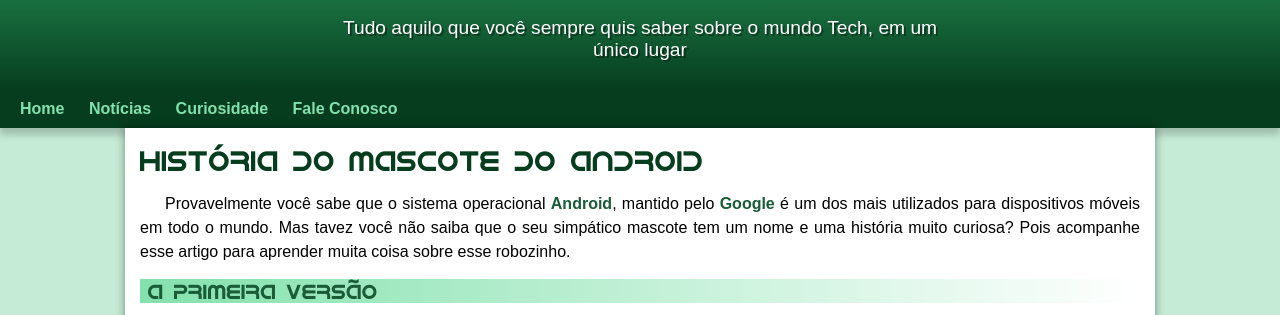
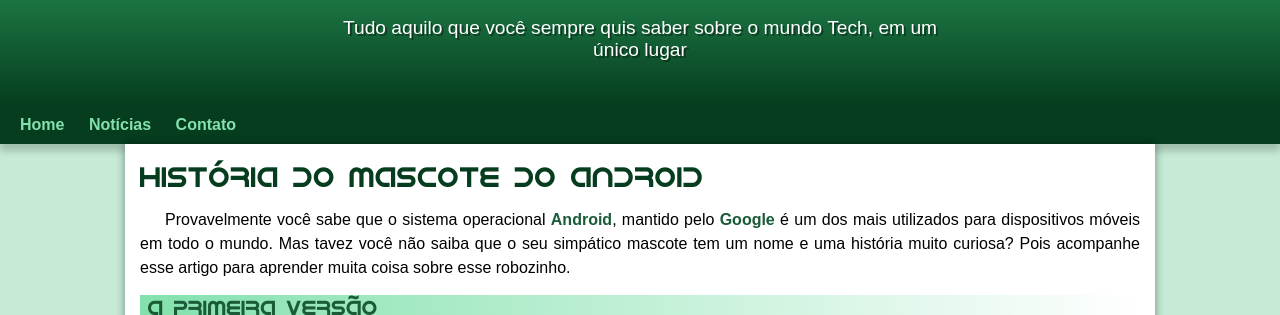
Before and after one commit to JefersondaCruz/projeto-android, a plain HTML site: page index.html in a window 1280 px wide. Shown: the part 100-415 px from the top of the page. Drawn offline with Linux system fonts and the light colour scheme.

Commit message:
problema de padding, resolvido.

```diff
--- a/index.html
+++ b/index.html
@@ -17,8 +17,7 @@
     <nav>
         <a href="#">Home</a>
         <a href="#">Notícias</a>
-        <a href="#">Curiosidade</a>
-        <a href="#">Fale Conosco</a>
+        <a href="#">Contato</a>
     </nav>
     <main>
         <article>
--- a/style/style.css
+++ b/style/style.css
@@ -63,7 +63,7 @@ header > p {
     padding-right: 10px;
     padding-left: 10px;
     margin: auto;
-    margin-bottom: 20px;
+    padding-bottom: 45px;
     text-shadow: 2px 2px 0px rgba(0, 0, 0, 0.39);
 }
 
```
